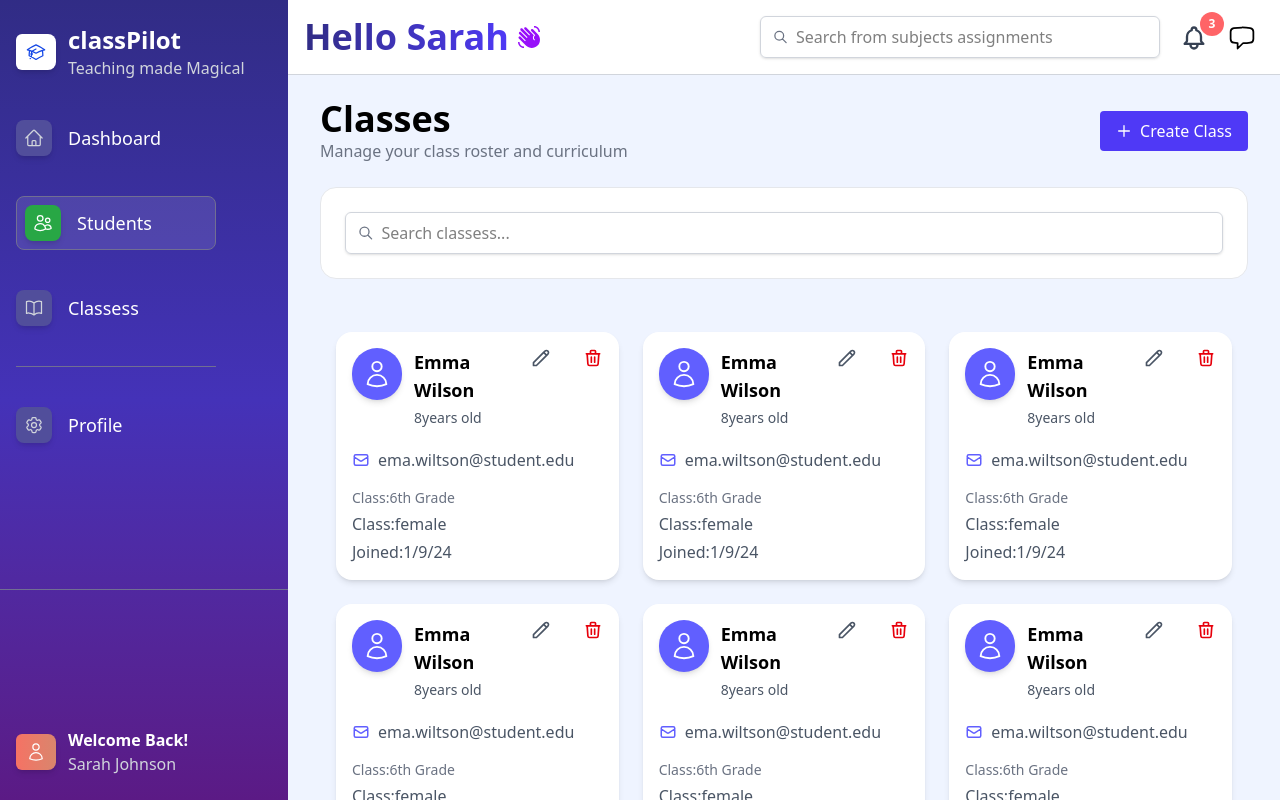
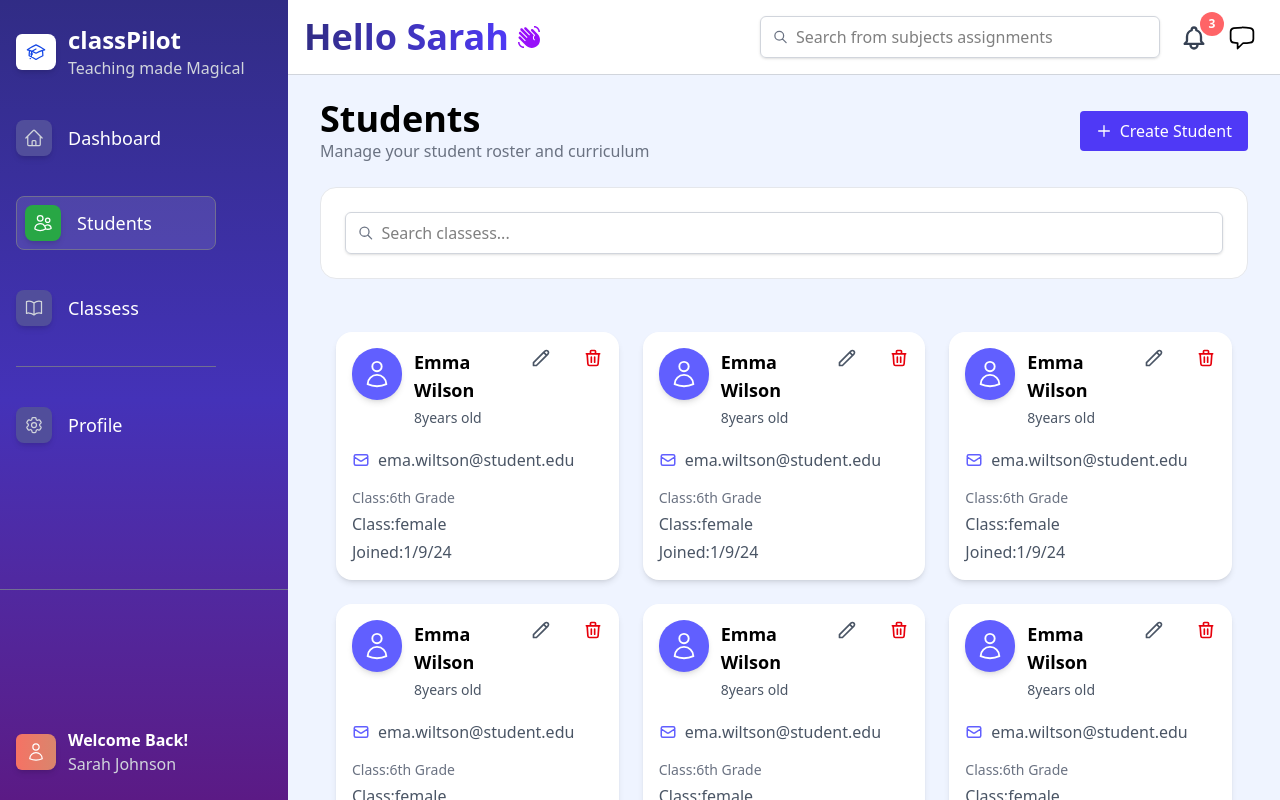
Before and after one commit to shukri-mo/Class_Pilot_Demo, a React (Vite) app: page /students in a window 1280 px wide. Built offline with nearby package versions, Linux system fonts and the light colour scheme.

Commit message:
done slight changes

```diff
--- a/src/pages/Students.jsx
+++ b/src/pages/Students.jsx
@@ -7,15 +7,9 @@ import {
   HiOutlineTrash,
   HiOutlineUsers,
 } from "react-icons/hi";
-import AddClass from "../Features/Classess/AddClass";
 import { HiOutlineUser } from "react-icons/hi2";
-function Classes() {
-  // const classes = [
-  //   { id: 1, name: "3RD Grade Mathematics" },
-  //   { id: 2, name: "Science 201" },
-  //   { id: 3, name: "physics 201" },
-  //   { id: 4, name: "chemistry 201" },
-  // ];
+import AddStudent from "../Features/Students/AddStudent";
+function Students() {
 
   const students = [
     {
@@ -70,7 +64,7 @@ function Classes() {
 
   return (
     <>
-      <AddClass />
+      <AddStudent />
 
       <ul className="grid grid-cols-1 sm:grid-cols-2 md:grid-cols-3 gap-6 m-4">
         {students.map((st) => (
@@ -121,4 +115,4 @@ function Classes() {
   );
 }
 
-export default Classes;
+export default Students;
```
